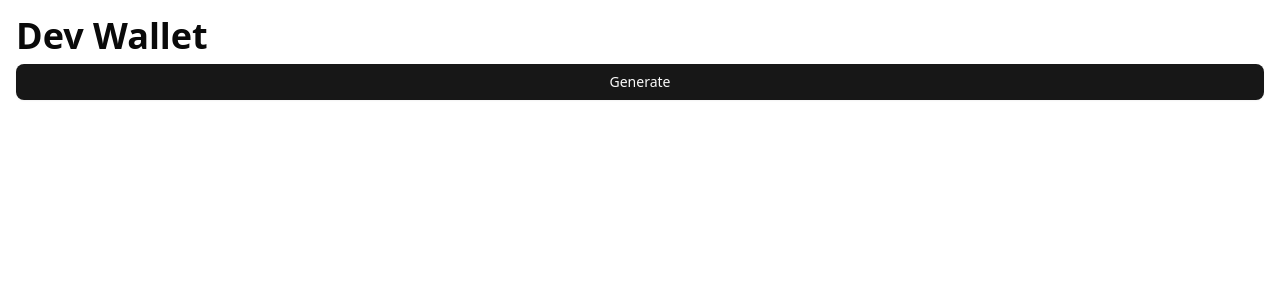
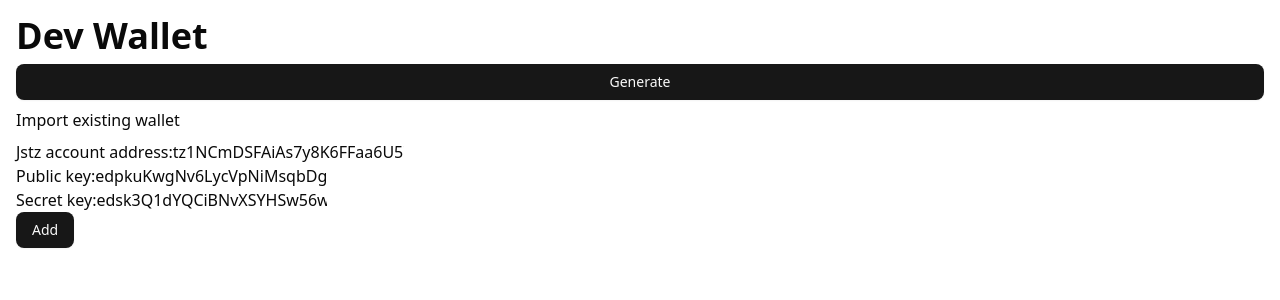
Before and after one commit to jstz-dev/dev-wallet, a React (Vite) app: page / in a window 1280 px wide. Shown: the top 300 px of the page. Built offline with nearby package versions, Linux system fonts and the light colour scheme.

Commit message:
wip(): import wallet form - added

```diff
--- a/src/App.tsx
+++ b/src/App.tsx
@@ -4,6 +4,7 @@ import { StorageKeys, type KeyStorage } from "~/lib/constants/storage";
 import { useStorageLocal } from "~/lib/hooks/useStorageLocal";
 import { cn } from "~/lib/utils";
 import { spawn } from "~/lib/vault";
+import {ImportWalletForm} from "~/components/ImportWallet.form.tsx";
 
 export default function App() {
   const { data, isLoading, refetch } = useStorageLocal<KeyStorage>([
@@ -14,6 +15,10 @@ export default function App() {
   async function generateKeys() {
     await spawn();
     void refetch();
+  }
+
+  function onImportWalletSubmit(form) {
+    console.log(form);
   }
 
   return (
@@ -31,6 +36,10 @@ export default function App() {
         <Button onClick={generateKeys}>Generate</Button>
       )}
 
+      <div>Import existing wallet</div>
+
+      <ImportWalletForm onSubmit={onImportWalletSubmit} />
+
       {!isLoading && !!data?.[StorageKeys.ACCOUNT_PRIVATE_KEY] && (
         <div className="w-80">
           <p className="text-wrap">private key: {data?.[StorageKeys.ACCOUNT_PRIVATE_KEY]}</p>
--- /dev/null
+++ b/src/components/ImportWallet.form.tsx
@@ -0,0 +1,54 @@
+import { useState } from "react";
+import { Button } from "~/components/ui/button.tsx";
+
+type ImportWalletFormProps = {
+  onSubmit: (form: { accountAddress: string; publicKey: string; secretKey: string }) => void;
+};
+
+export function ImportWalletForm({ onSubmit }: ImportWalletFormProps) {
+  const [accountAddress, setAccountAddress] = useState("tz1NCmDSFAiAs7y8K6FFaa6U5717LbbinG3E");
+  const [publicKey, setPublicKey] = useState(
+    "edpkuKwgNv6LycVpNiMsqbDgvFkeLoaXD5tMkEwyoeUsY8MvD4yQrN",
+  );
+  const [secretKey, setSecretKey] = useState(
+    "edsk3Q1dYQCiBNvXSYHSw56wBSi6PnsZkqdsqHsxTff9ZA1GhLNo1Z",
+  );
+
+  return (
+    <div>
+      <form className="fields" onSubmit={() => onSubmit({ accountAddress, publicKey, secretKey })}>
+        <div>
+          <label>Jstz account address:</label>
+          <input
+            type="text"
+            value={accountAddress}
+            required
+            onChange={(e) => setAccountAddress(e.target.value)}
+          ></input>
+        </div>
+        <div>
+          <label>Public key:</label>
+          <input
+            type="text"
+            value={publicKey}
+            required
+            onChange={(e) => setPublicKey(e.target.value)}
+          ></input>
+        </div>
+        <div>
+          <label>Secret key:</label>
+          <input
+            type="text"
+            value={secretKey}
+            required
+            onChange={(e) => setSecretKey(e.target.value)}
+          ></input>
+        </div>
+
+        <Button disabled={!accountAddress || !publicKey || !secretKey} type="submit">
+          Add
+        </Button>
+      </form>
+    </div>
+  );
+}
```
Also changed, not shown: 1 other file (tests, documents, lock files or other folders).
